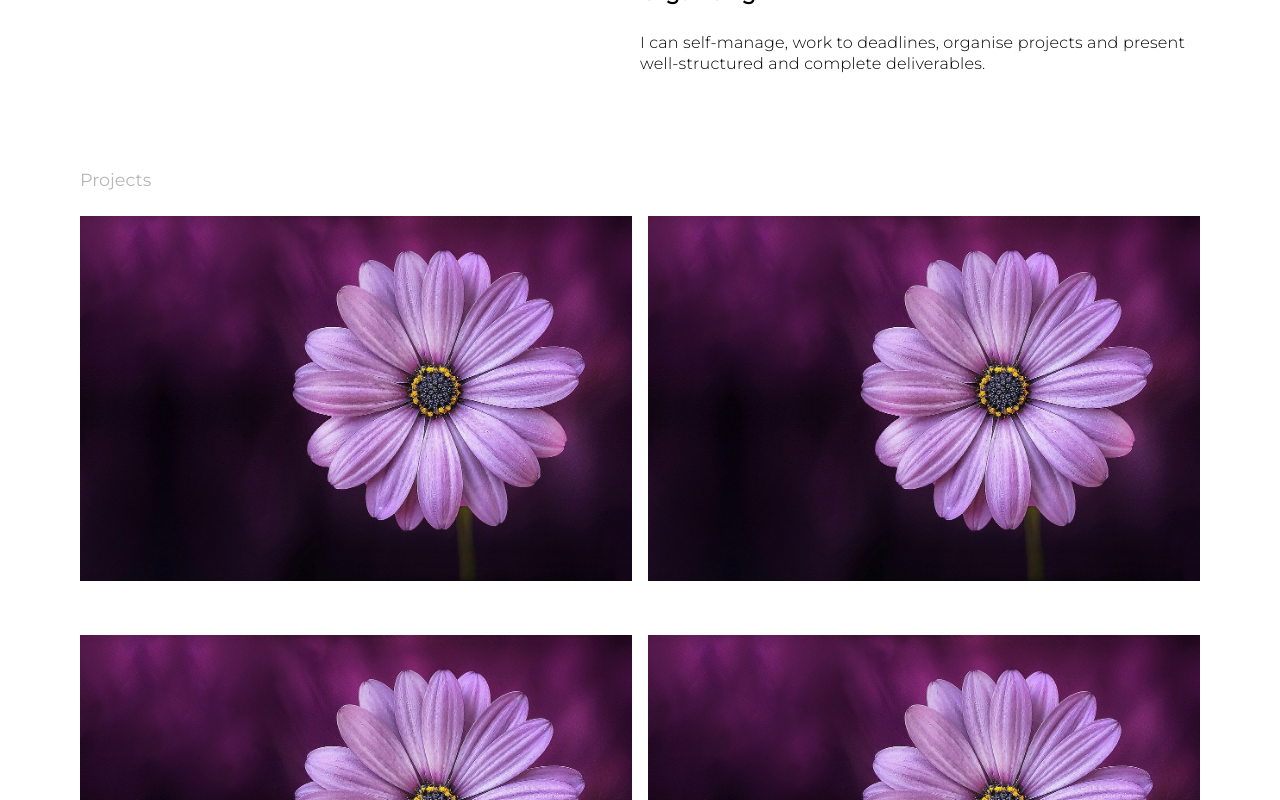
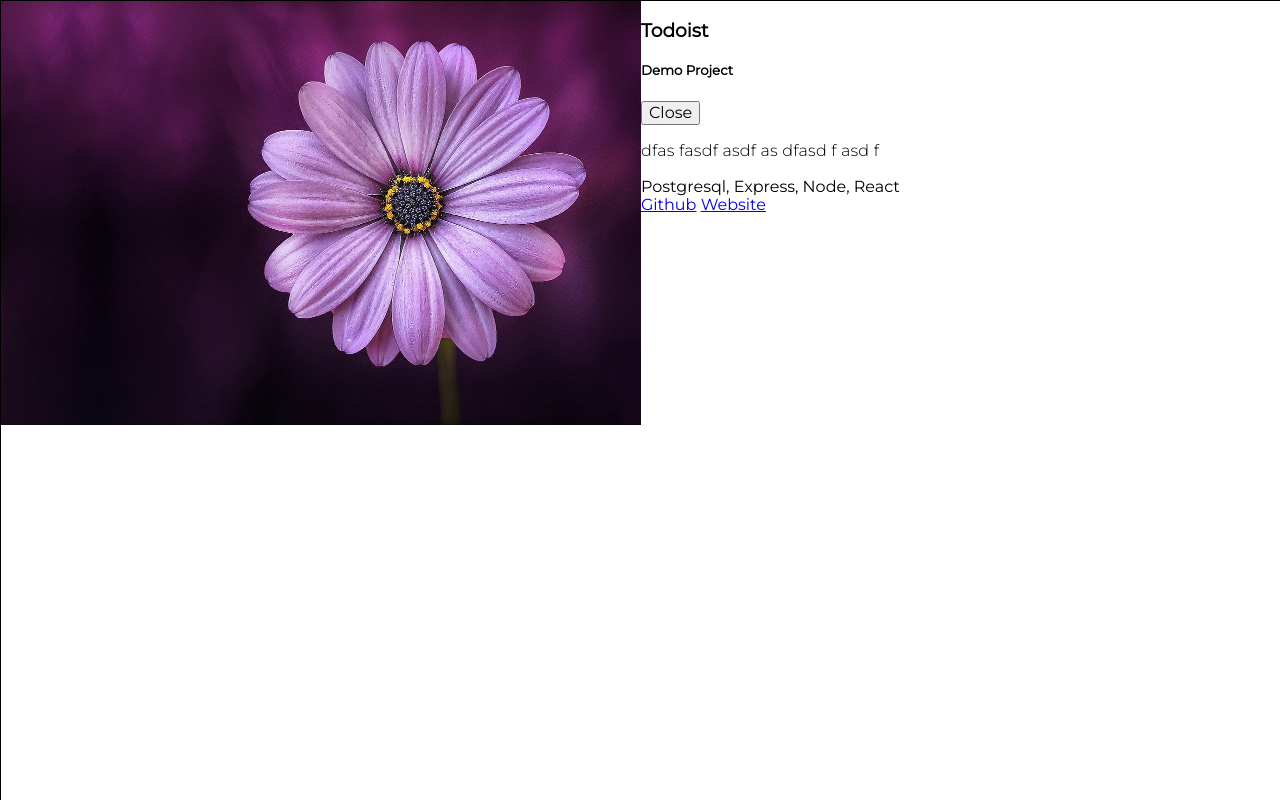
Before and after one commit to alexisspa9/PortfolioProject, a website built with webpack: page app/index.html in a window 1280 px wide. Both pictures are taken after a click on the element 360 px from the left and 1683 px from the top of the page. Shown: the part 1283-2083 px from the top of the page. Built offline with Linux system fonts and the light colour scheme.

Commit message:
completing modal

```diff
--- a/app/assets/scripts/App.js
+++ b/app/assets/scripts/App.js
@@ -1,3 +1,4 @@
+import "picturefill";
 import MobileMenu from "./modules/MobileMenu";
 import FooterDate from "./modules/FooterDate";
 import GoToTop from "./modules/GoToTop";
--- a/app/assets/scripts/modules/ProjectModal.js
+++ b/app/assets/scripts/modules/ProjectModal.js
@@ -1,6 +1,92 @@
 class ProjectModal {
     constructor(project_list) {
         this.project_list = project_list;
+        this.project_elements = document.querySelectorAll(".project.col.col--xs-12.col--md-6");
+        this.modal = document.getElementById("modal");
+        this.button = document.getElementById("closeModal");
+        this.asignEventListeners();
+        this.listenerFunc = null;
+        this.modal_image = document.querySelector("[data-modal='image']");
+        this.modal_title = document.querySelector("[data-modal='title']");
+        this.modal_subtitle = document.querySelector("[data-modal='subtitle']");
+        this.modal_description = document.querySelector("[data-modal='description']");
+        this.modal_tags = document.querySelector("[data-modal='tags']");
+        this.modal_github = document.querySelector("[data-modal='github']");
+        this.modal_url = document.querySelector("[data-modal='url']");
+    }
+
+    asignEventListeners() {
+        this.project_elements.forEach(project => {
+            project.addEventListener("click", (e) => {
+                this.openModal(project.getAttribute("data-project_id"));
+            })
+        }
+        )
+        this.button.addEventListener("click", () => {
+            this.closeModal();
+        });
+    }
+
+    openModal(id) {
+        this.listenerFunc = this.escapeListener.bind(this);
+        document.addEventListener("keydown", this.listenerFunc);
+        let project = this.project_list.find((item) =>  item.id === parseInt(id));
+        this.modal.classList.add("open");
+        this.addData(project)
+    }
+
+    escapeListener(e) {
+        e.code === "Escape" ? this.closeModal() : null;
+    }
+
+    closeModal() {
+        document.removeEventListener("keydown", this.listenerFunc);
+
+        this.modal.classList.remove("open");
+        this.clearModal();
+    }
+
+
+
+    clearModal() {
+        this.modal_image.innerHTML = "";
+        this.modal_title.innerText = "";
+        this.modal_subtitle.innerText = "";
+        this.modal_description.innerText = "";
+        this.modal_tags.innerText = "";
+        this.modal_github.innerText = "";
+        this.modal_github.href = "";
+        this.modal_url.innerText = "";
+        this.modal_url.href = "";
+    }
+
+    addData(project) {
+        const img_ele = document.createElement("img");
+        img_ele.src = project.coverImage;
+        img_ele.alt = project.coverImage.split("/")[project.coverImage.split("/").length - 1].split("-").join(" ").replace(".jpg", "");
+        const source_large = document.createElement("source");
+        source_large.srcset = project.coverImageLarge;
+        source_large.media = "(min-width: 1380px)";
+        const source_medium = document.createElement("source");
+        source_medium.srcset = project.coverImageMedium;
+        source_medium.media = "(min-width: 990px)";
+        const source_small = document.createElement("source");
+        source_small.srcset = project.coverImage;
+        source_small.media = "(min-width: 640px)";
+        const picture_ele = document.createElement("picture");
+        picture_ele.appendChild(source_large);
+        picture_ele.appendChild(source_medium);
+        picture_ele.appendChild(source_small);
+        picture_ele.appendChild(img_ele);
+
+        this.modal_image.appendChild(picture_ele);
+        this.modal_title.innerText = project.title
+        this.modal_subtitle.innerText = project.subtitle
+        this.modal_description.innerText = project.description
+        this.modal_tags.innerText = project.tags
+        this.modal_github.href = project.github
+        this.modal_url.href = project.url
+
     }
 }
 
--- a/app/assets/scripts/modules/Projects.js
+++ b/app/assets/scripts/modules/Projects.js
@@ -30,9 +30,24 @@ class Projects {
             //create img element
             const img_ele = document.createElement("img");
             img_ele.src = project.coverImage;
+            img_ele.alt = project.coverImage.split("/")[project.coverImage.split("/").length - 1].split("-").join(" ").replace(".jpg", "");
+            const source_large = document.createElement("source");
+            source_large.srcset = project.coverImageLarge;
+            source_large.media = "(min-width: 1380px)";
+            const source_medium = document.createElement("source");
+            source_medium.srcset = project.coverImageMedium;
+            source_medium.media = "(min-width: 990px)";
+            const source_small = document.createElement("source");
+            source_small.srcset = project.coverImage;
+            source_small.media = "(min-width: 640px)";
+            const picture_ele = document.createElement("picture");
+            picture_ele.appendChild(source_large);
+            picture_ele.appendChild(source_medium);
+            picture_ele.appendChild(source_small);
+            picture_ele.appendChild(img_ele);
             const img_container = document.createElement("div");
-            img_container.classList.add("project__image")
-            img_container.appendChild(img_ele);
+            img_container.classList.add("picture-image")
+            img_container.appendChild(picture_ele);
 
             //create project div
             const pp = document.createElement("div");
--- a/app/assets/styles/main.css
+++ b/app/assets/styles/main.css
@@ -9,3 +9,4 @@
 @import "modules/_hero";
 @import "modules/_projects";
 @import "modules/_footer";
+@import "modules/_modal";
--- /dev/null
+++ b/app/assets/styles/modules/_modal.css
@@ -0,0 +1,22 @@
+.modal {
+    position: fixed;
+    top: 0;
+    left: 0;
+    width: 100%;
+    height: 100%;
+    z-index: -5;
+    background: white;
+    border: 1px solid black;
+    visibility: hidden;
+    opacity: 0;
+}
+
+.modal.open {
+      z-index: 1000;
+      visibility: visible;
+      opacity: 1;
+}
+
+#closeModal {
+    cursor: pointer;
+}
--- a/app/index.html
+++ b/app/index.html
@@ -152,6 +152,32 @@
            <img src="assets/images/icons/arrow-up-outline.svg" alt="up arrow">
         </div>
     </footer>
+    <div id="modal" class="modal">
+        <div class="row row--justify-left row--align-top row--wrap">
+            <div data-modal="image" class="col col--xs-12 col--md-6">
+            </div>
+            <div class="modal-content col col--xs-12 col--md-6">
+                <div class="modal-header">
+                    <h3 data-modal="title"></h3>
+                    <h5 data-modal="subtitle"></h3>
+                    <button id="closeModal">Close</button>
+                </div>
+                <div class="modal-description">
+                    <p data-modal="description"></p>
+                </div>
+                <div class="modal_footer">
+                    <div class="modal-tags">
+                        <span data-modal="tags"></span>
+                    </div>
+                    <div class="modal-links">
+                        <a href="#" target="_blank" data-modal="github">Github</a>
+                        <a href="#" target="_blank" data-modal="url">Website</a>
+                    </div>
+                </div>
+            </div>
+
+        </div>
+    </div>
 
     <script src="./dist/scripts/main.js"></script>
 
--- a/package.json
+++ b/package.json
@@ -10,7 +10,8 @@
   "license": "ISC",
   "dependencies": {
     "@babel/polyfill": "^7.8.7",
-    "normalize.css": "^8.0.1"
+    "normalize.css": "^8.0.1",
+    "picturefill": "^3.0.3"
   },
   "devDependencies": {
     "@babel/cli": "^7.8.4",
```
Also changed, not shown: app/assets/scripts/projects.json (+20 -5 lines), README.md, app/dist/scripts/main.js, app/dist/styles/main.css, 1 other file.
